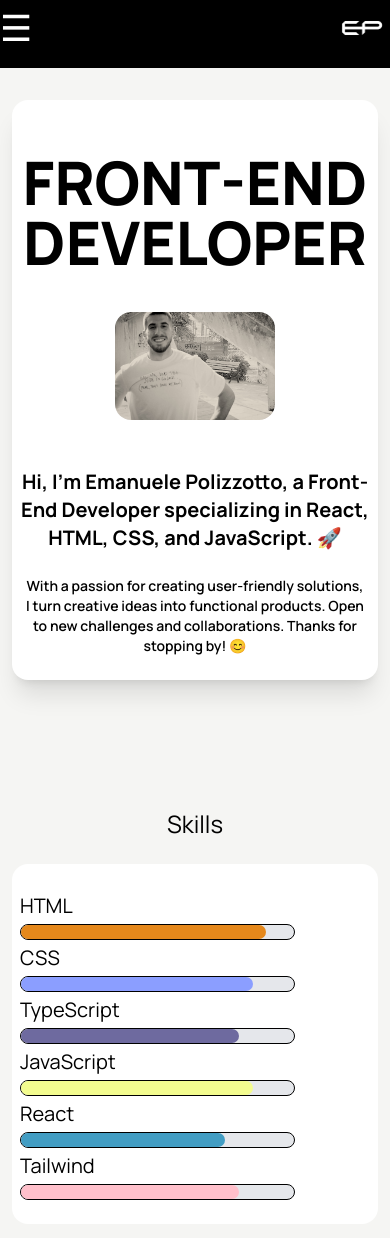
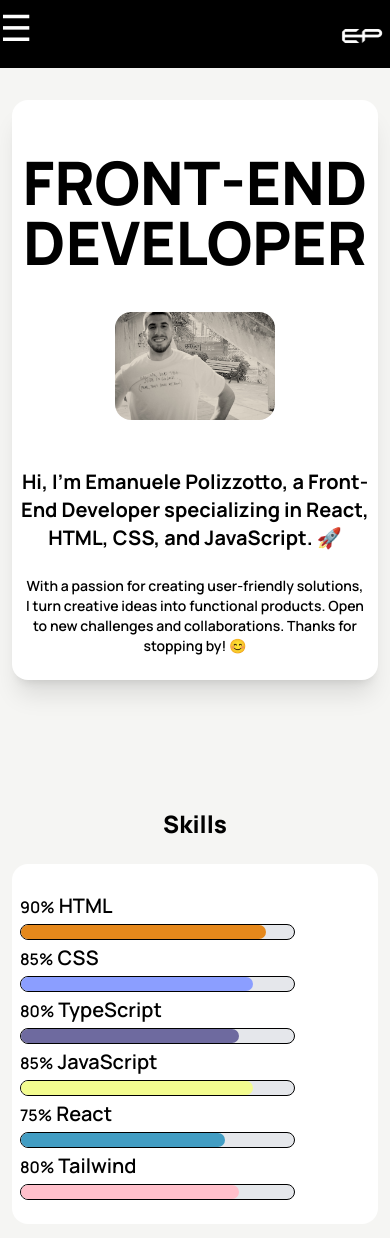
Before and after one commit to emignox/portfolio, a React (Vite) app in the folder port/: page / in a window 390 px wide. Shown: the top 1238 px of the page. Built offline with nearby package versions, Linux system fonts and the light colour scheme.

Commit message:
pushing layout

```diff
--- a/port/package.json
+++ b/port/package.json
@@ -11,7 +11,8 @@
   },
   "dependencies": {
     "react": "^18.2.0",
-    "react-dom": "^18.2.0"
+    "react-dom": "^18.2.0",
+    "react-visibility-sensor": "^5.1.1"
   },
   "devDependencies": {
     "@types/react": "^18.2.43",
--- a/port/src/components/logo.tsx
+++ b/port/src/components/logo.tsx
@@ -4,7 +4,11 @@ function Logo() {
   return (
     <>
       <div>
-        <img className=" w-14  lg:py-3   lg:block lg:mx-8 " src={Foto} alt="" />
+        <img
+          className=" w-14  lg:py-3  pt-2 lg:block lg:mx-8 "
+          src={Foto}
+          alt=""
+        />
       </div>
     </>
   );
--- a/port/src/components/nav.tsx
+++ b/port/src/components/nav.tsx
@@ -14,7 +14,7 @@ function Nav() {
         >
           <span className="text-4xl  text-white  p-0 m-0 ">☰</span>
         </button>
-        <ul className="hidden lg:flex flex-col lg:flex-row   lg:text-white lg:text-2xl">
+        <ul className="hidden lg:flex flex-col lg:flex-row   lg:text-white  lg:text-lg ">
           <li className=" lg:mx-44 lg:py-4  ">
             <Link to="/">Home</Link>
           </li>
@@ -24,7 +24,7 @@ function Nav() {
         </ul>
         <div className=" ">
           <ul
-            className={`flex flex-row mt-3 text-white text-2xl lg:hidden transition-all duration-1000 ease-in-out overflow-hidden ${
+            className={`flex flex-row mt-3 text-white text-base lg:hidden transition-all duration-1000 ease-in-out overflow-hidden ${
               isOpen
                 ? "opacity-100 max-h-full slide-in-from-left"
                 : "opacity-0 max-h-0"
--- /dev/null
+++ b/port/src/components/skills.css
@@ -0,0 +1,12 @@
+.animate-width {
+  animation: increase-width 3s;
+}
+
+@keyframes increase-width {
+  from {
+    width: 0%;
+  }
+  to {
+    width: 100%; /* Questo valore sarà sovrascritto dallo stile inline */
+  }
+}
--- a/port/src/components/skills.tsx
+++ b/port/src/components/skills.tsx
@@ -1,5 +1,6 @@
 import React from "react";
 import skills from "./skill";
+import "./skills.css";
 
 const SkillsComponent: React.FC = () => {
   const colors = [
@@ -13,26 +14,29 @@ const SkillsComponent: React.FC = () => {
 
   return (
     <>
-      <div className="  lg:w-2/4 lg:flex lg:flex-col mx-auto    justify-center">
-        <h1 className="lg:text-6xl text-center lg:my-10 m-6 text-2xl">
+      <div className="lg:w-2/4 lg:flex lg:flex-col mx-auto justify-center">
+        <h1 className="lg:text-6xl text-center lg:my-10 m-6 text-2xl font-black">
           Skills
         </h1>
-        <div className="  bg-white mx-3 rounded-2xl py-6  lg:shadow-none lg:bg-transparent ">
+        <div className="bg-white mx-3 rounded-2xl py-6 lg:shadow-none lg:bg-transparent">
           {skills.map((skill, index) => {
             const style = {
               width: `${skill.value}%`,
               backgroundColor: colors[index % colors.length],
-              transition: "width 2s",
+              animation: `increase-width-${index} 3s forwards`,
             };
+            const styleSheet = document.styleSheets[0];
+            const keyframes = `@keyframes increase-width-${index} { from { width: 0%; } to { width: ${skill.value}%; } }`;
+            styleSheet.insertRule(keyframes, styleSheet.cssRules.length);
 
             return (
               <div key={index} className="">
-                <span></span>
-                <h2 className="  text-xl lg:text-3xl my-1 pl-2">
+                <h2 className="text-xl lg:text-3xl my-1 pl-2 font-semibold">
+                  <span className="text-base">{skill.value}%</span>{" "}
                   {skill.title}
                 </h2>
-                <div className="w-3/4 mx-2 border border-black h-4 bg-gray-200  rounded-full">
-                  <div style={style} className="h-full  rounded-full"></div>
+                <div className="w-3/4 mx-2 border border-black h-4 bg-gray-200 rounded-full">
+                  <div style={style} className="h-full rounded-full"></div>
                 </div>
               </div>
             );
```
Also changed, not shown: 1 other file (tests, documents, lock files or other folders).
